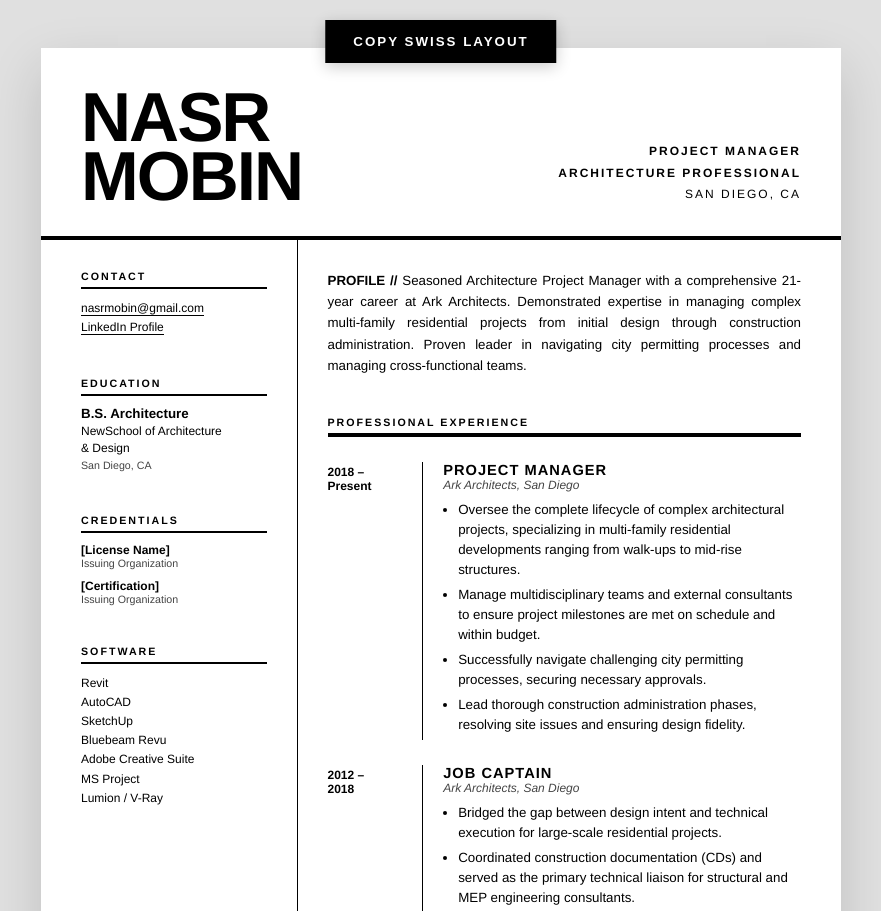
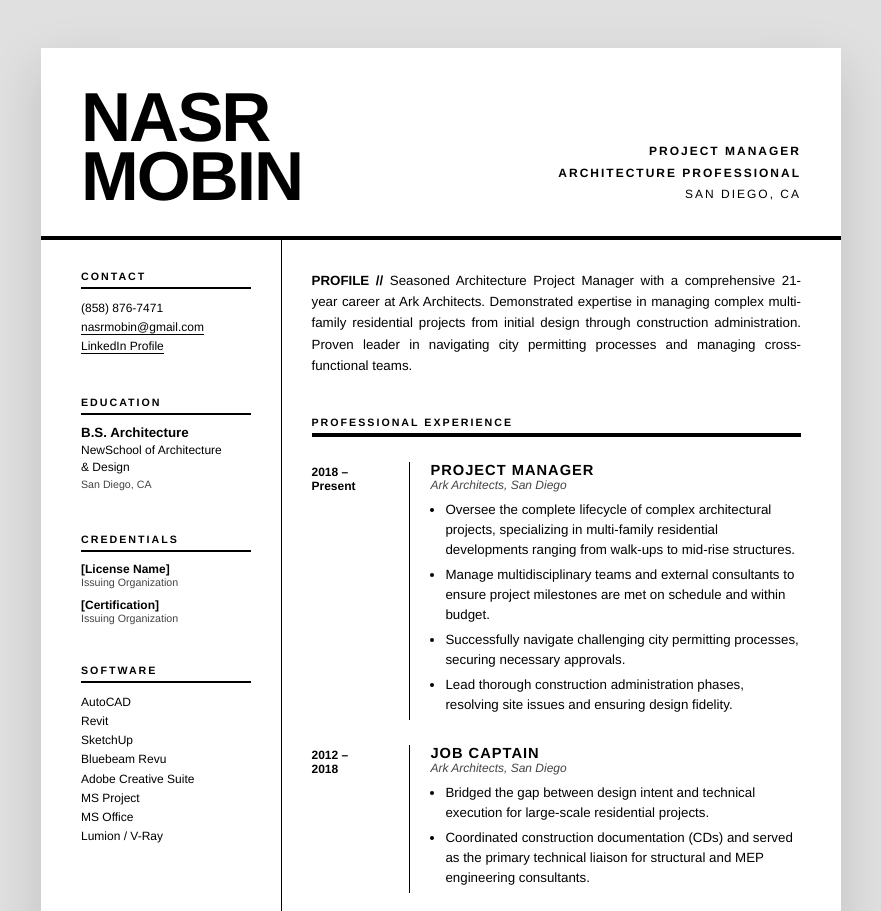
Before and after one commit to nasrmobin/nasrmobin.github.io, a plain HTML site: page index.html in a window 1280 px wide. Shown: the top 911 px of the page, without its empty margins (199-1080 px from the left). Drawn offline with Linux system fonts and the light colour scheme.

Commit message:
index.html

```diff
--- a/index.html
+++ b/index.html
@@ -3,7 +3,7 @@
 <head>
     <meta charset="UTF-8">
     <meta name="viewport" content="width=device-width, initial-scale=1.0">
-    <title>Nasr Mobin - Swiss Architectural CV</title>
+    <title>Nasr Mobin - Professinal Life</title>
     <style>
         body {
             background-color: #e0e0e0;
@@ -11,23 +11,6 @@
             display: flex;
             justify-content: center;
             padding: 40px;
-        }
-
-        .copy-btn {
-            position: fixed;
-            top: 20px;
-            left: 50%;
-            transform: translateX(-50%);
-            background: #000;
-            color: white;
-            border: none;
-            padding: 14px 28px;
-            font-weight: 700;
-            text-transform: uppercase;
-            letter-spacing: 2px;
-            cursor: pointer;
-            box-shadow: 0 4px 15px rgba(0,0,0,0.2);
-            z-index: 100;
         }
 
         /* Resume Container */
@@ -47,8 +30,6 @@
     </style>
 </head>
 <body>
-
-    <button class="copy-btn" onclick="copyToClipboard()">Copy Swiss Layout</button>
 
     <!-- MAIN GRID TABLE -->
     <table class="resume-table" border="0" cellspacing="0" cellpadding="0">
@@ -79,12 +60,14 @@
         <!-- ROW 2: CONTENT GRID -->
         <tr>
             <!-- COLUMN 1: LEFT SIDEBAR (Metadata) -->
-            <td width="32%" valign="top" style="padding: 30px 30px 40px 40px; border-right: 1px solid #000;">
+            <!-- Adjusted width to 30% -->
+            <td width="30%" valign="top" style="padding: 30px 30px 40px 40px; border-right: 1px solid #000;">
 
                 <!-- CONTACT -->
                 <div style="margin-bottom: 40px;">
                     <div style="font-family: 'Helvetica', 'Arial', sans-serif; font-size: 8pt; font-weight: 700; text-transform: uppercase; letter-spacing: 2px; border-bottom: 2px solid #000; padding-bottom: 5px; margin-bottom: 10px;">Contact</div>
                     <div style="font-family: 'Helvetica', 'Arial', sans-serif; font-size: 9pt; line-height: 1.6;">
+                        (858) 876-7471<br>
                         <a href="mailto:nasrmobin@gmail.com">nasrmobin@gmail.com</a><br>
                         <a href="https://www.linkedin.com/in/nasr-mobin-568569177">LinkedIn Profile</a>
                     </div>
@@ -119,12 +102,13 @@
                 <div style="margin-bottom: 40px;">
                     <div style="font-family: 'Helvetica', 'Arial', sans-serif; font-size: 8pt; font-weight: 700; text-transform: uppercase; letter-spacing: 2px; border-bottom: 2px solid #000; padding-bottom: 5px; margin-bottom: 10px;">Software</div>
                     <div style="font-family: 'Helvetica', 'Arial', sans-serif; font-size: 9pt; line-height: 1.6; font-weight: 500;">
+                        AutoCAD<br>
                         Revit<br>
-                        AutoCAD<br>
                         SketchUp<br>
                         Bluebeam Revu<br>
                         Adobe Creative Suite<br>
                         MS Project<br>
+                        MS Office<br>
                         Lumion / V-Ray
                     </div>
                 </div>
@@ -132,7 +116,8 @@
             </td>
 
             <!-- COLUMN 2: RIGHT CONTENT (Experience) -->
-            <td width="68%" valign="top" style="padding: 30px 40px 40px 30px;">
+            <!-- Adjusted width to 70% -->
+            <td width="70%" valign="top" style="padding: 30px 40px 40px 30px;">
 
                 <!-- PROFILE -->
                 <div style="margin-bottom: 40px;">
@@ -239,22 +224,5 @@
         </tr>
     </table>
 
-    <script>
-        function copyToClipboard() {
-            const resume = document.querySelector('.resume-table');
-            const range = document.createRange();
-            range.selectNode(resume);
-            const selection = window.getSelection();
-            selection.removeAllRanges();
-            selection.addRange(range);
-
-            try {
-                document.execCommand('copy');
-                alert('Copied! Now paste into Google Docs and set margins to 0.5 inches.');
-            } catch (err) {
-                alert('Please select the table manually and copy.');
-            }
-        }
-    </script>
 </body>
 </html>
```
